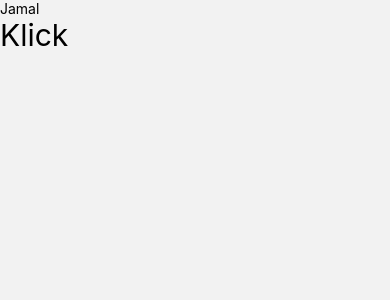
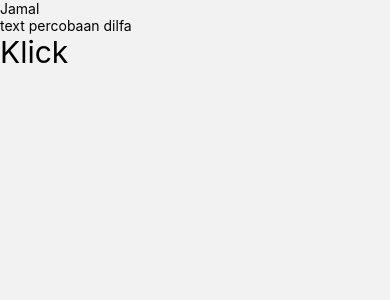
Before and after one commit to jamaluddin2000/Netflox, a React Native app: screen /Description_film in a window 390 px wide. Shown: the top 300 px of the page. Built offline with nearby package versions, Linux system fonts and the light colour scheme.

Commit message:
Tes Percobaan
Percobaan

```diff
--- a/src/pages/component/Description_film.js
+++ b/src/pages/component/Description_film.js
@@ -12,7 +12,9 @@ function Description_film(props) {
             <Text styles={styles.text}>
                 Jamal
             </Text>
-
+            <Text>
+                text percobaan dilfa
+            </Text>
             <TouchableOpacity onPress={handleInput}>
                 <Text style={{color: "black", fontSize: 30}}>
                     Klick
```
